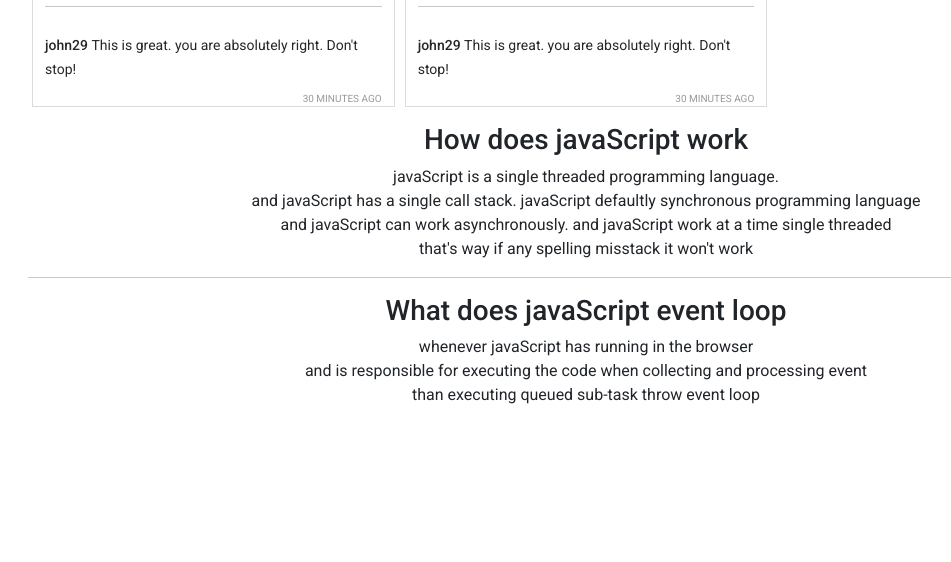
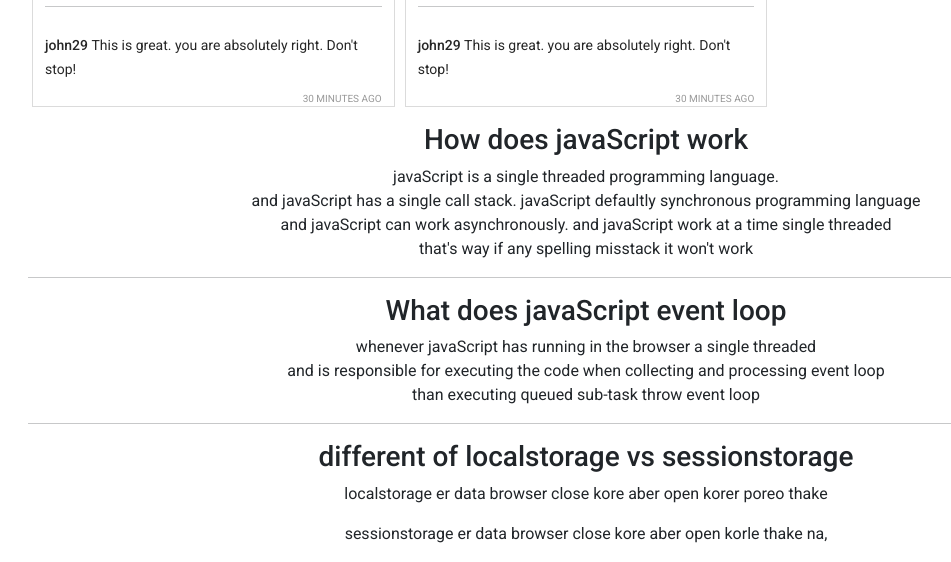
Before and after one commit to annise-arif/insta-shohor, a plain HTML site: page index.html in a window 1280 px wide. Shown: the part 1425-1987 px from the top of the page, without its empty margins (54-1005 px from the left). Before the commit the page ends 1848 px from the top, so only its background shows below. Drawn offline with nearby package versions, Linux system fonts and the light colour scheme.

Commit message:
updated extra bonus 3question

```diff
--- a/index.html
+++ b/index.html
@@ -85,12 +85,20 @@
                      and javaScript has a single call stack. javaScript defaultly synchronous programming language <br>
                      and javaScript can work asynchronously. and javaScript work at a time single threaded <br>
                       that's way if any spelling misstack it won't work<br>
-                    </p>
-                    <hr>
-                    <h3>What does javaScript event loop</h3>
-                    <p>whenever javaScript has running in the browser <br>
-                         and is responsible for executing the code when collecting and processing event <br>
-                          than executing queued sub-task throw event loop</p>
+                 </p>
+                 <hr>
+
+                 <h3>What does javaScript event loop</h3>
+                 <p>whenever javaScript has running in the browser a single threaded <br>
+                         and is responsible for executing the code when collecting and processing event loop<br>
+                          than executing queued sub-task throw event loop
+                 </p>
+                 <hr>
+
+                 <h3>different of localstorage vs sessionstorage</h3>
+                 <p> localstorage er data browser close kore aber open korer poreo thake</p>
+                 <p> sessionstorage er data browser close kore aber open korle thake na,</p>
+
             </div>
         </section>
 
--- a/js/app.js
+++ b/js/app.js
@@ -157,10 +157,10 @@ const displayLikedPosts = () => {
 
 const displayReportedPosts = () => {
         const reportedPosts = getReportedPosts();
-    console.log(reportedPosts);
-        reportedPosts.forEach((post) => {
-        const div = createPost(post);
-        document.getElementById( "reported" ).appendChild(div);
+    // console.log(reportedPosts);
+    reportedPosts.forEach((post) => {
+      const div = createPost(post);
+      document.getElementById( "reported" ).appendChild(div);
     });
 };
 
```
